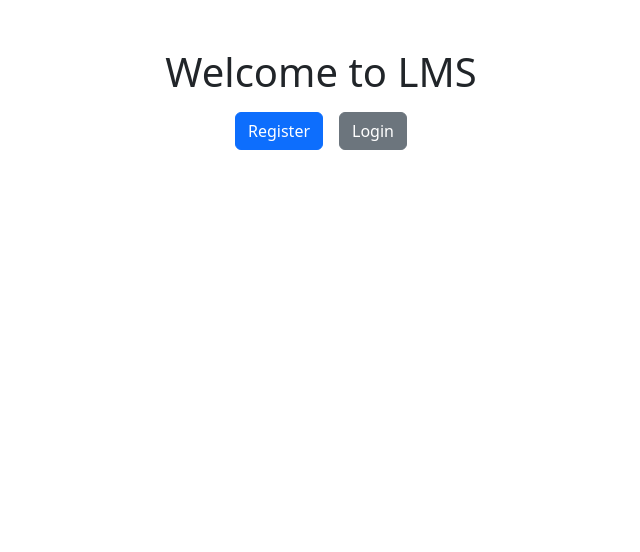
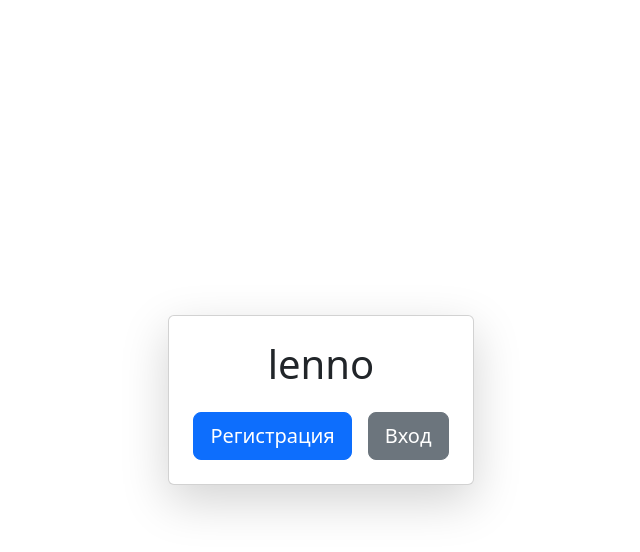
Before and after one commit to ilyasilkin27/lms-lenno, a React (Create React App) app in the folder frontend/: page / in a window 1280 px wide. Shown: the top 552 px of the page, without its empty margins (319-959 px from the left). Built offline with nearby package versions, Linux system fonts and the light colour scheme.

Commit message:
update 1 file and create 3 files

```diff
--- a/frontend/src/App.js
+++ b/frontend/src/App.js
@@ -1,12 +1,18 @@
 import React from 'react';
+import { BrowserRouter as Router, Route, Routes } from 'react-router-dom';
+import Home from './components/Home';
+import Login from './components/Login';
+import Register from './components/Register';
 
 function App() {
   return (
-    <div className="container text-center mt-5">
-      <h1>Welcome to LMS</h1>
-      <button className="btn btn-primary m-2">Register</button>
-      <button className="btn btn-secondary m-2">Login</button>
-    </div>
+    <Router>
+      <Routes>
+        <Route path="/" element={<Home />} />
+        <Route path="/login" element={<Login />} />
+        <Route path="/register" element={<Register />} />
+      </Routes>
+    </Router>
   );
 }
 
--- /dev/null
+++ b/frontend/src/components/Home.jsx
@@ -0,0 +1,24 @@
+import React from 'react';
+import { Link } from 'react-router-dom';
+
+function Home() {
+  return (
+    <div className="d-flex justify-content-center align-items-center vh-100 position-relative">
+      <div className="card p-4 shadow-lg w-10">
+        <div className="d-flex justify-content-center align-items-center vh-10">
+          <div className="text-center">
+            <h1 className="mb-4">lenno</h1>
+            <Link to="/register" className="btn btn-primary btn-lg me-3">
+              Регистрация
+            </Link>
+            <Link to="/login" className="btn btn-secondary btn-lg">
+              Вход
+            </Link>
+          </div>
+        </div>
+      </div>
+    </div>
+  );
+}
+
+export default Home;
--- /dev/null
+++ b/frontend/src/components/Login.jsx
@@ -0,0 +1,33 @@
+import React from 'react';
+import { Link } from 'react-router-dom';
+
+function Login() {
+  return (
+    <div className="d-flex justify-content-center align-items-center vh-100 position-relative">
+      <div className="position-absolute top-0 left-0 ms-3 mt-3">
+        <img src="" alt="lenno" style={{ height: '40px' }} />
+      </div>
+
+      <div className="card p-4 shadow-lg w-50">
+        <Link to="/" className="btn btn-light position-absolute top-0 end-0 m-3">
+          &larr; Назад
+        </Link>
+
+        <h2 className="mb-4 text-center">Вход</h2>
+        <form>
+          <div className="mb-3">
+            <label className="form-label">Почта</label>
+            <input type="email" className="form-control" placeholder="Введите почту" />
+          </div>
+          <div className="mb-3">
+            <label className="form-label">Пароль</label>
+            <input type="password" className="form-control" placeholder="Введите пароль" />
+          </div>
+          <button type="submit" className="btn btn-primary w-100">Вход</button>
+        </form>
+      </div>
+    </div>
+  );
+}
+
+export default Login;
--- /dev/null
+++ b/frontend/src/components/Register.jsx
@@ -0,0 +1,37 @@
+import React from 'react';
+import { Link } from 'react-router-dom';
+
+function Register() {
+  return (
+    <div className="d-flex justify-content-center align-items-center vh-100 position-relative">
+      <div className="position-absolute top-0 left-0 ms-3 mt-3">
+        <img src="" alt="lenno" style={{ height: '40px' }} />
+      </div>
+
+      <div className="card p-4 shadow-lg w-50">
+        <Link to="/" className="btn btn-light position-absolute top-0 end-0 m-3">
+          &larr; Назад
+        </Link>
+
+        <h2 className="mb-4 text-center">Регистрация</h2>
+        <form>
+          <div className="mb-3">
+            <label className="form-label">Имя</label>
+            <input type="text" className="form-control" placeholder="Введите имя" />
+          </div>
+          <div className="mb-3">
+            <label className="form-label">Почта</label>
+            <input type="email" className="form-control" placeholder="Введите почту" />
+          </div>
+          <div className="mb-3">
+            <label className="form-label">Пароль</label>
+            <input type="password" className="form-control" placeholder="Введите пароль" />
+          </div>
+          <button type="submit" className="btn btn-primary w-100">Регистрация</button>
+        </form>
+      </div>
+    </div>
+  );
+}
+
+export default Register;
```
